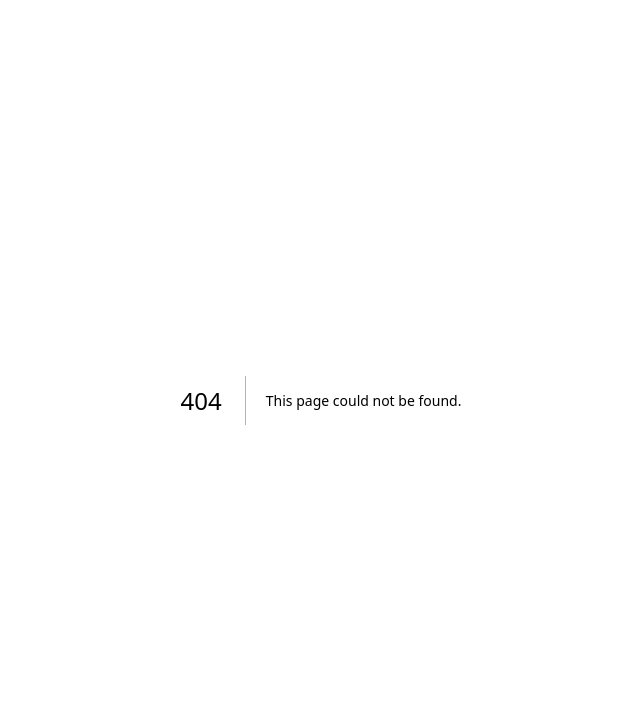
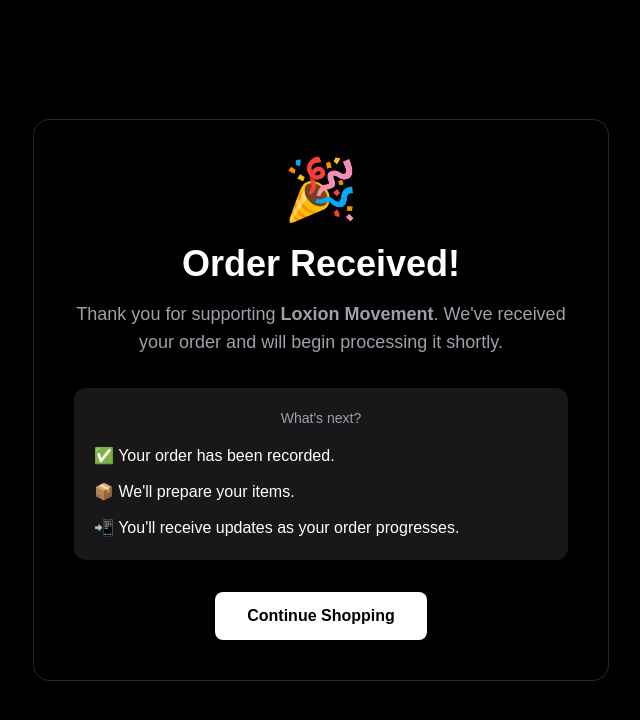
Before and after one commit to Salathiso/loxion-movement, a Next.js app: page /order-success in a window 1280 px wide. Before the commit this address had no page. Shown: the top 720 px of the page, without its empty margins (319-959 px from the left). Built offline with nearby package versions, Linux system fonts and the light colour scheme.

Commit message:
Milestone: Complete first end-to-end orderflow

```diff
--- a/app/checkout/page.tsx
+++ b/app/checkout/page.tsx
@@ -27,7 +27,7 @@
         `Order ${order.id} created successfully!`
       );
 
-      window.location.href = "/";
+      window.location.href = `/order-success`;
     } catch (error) {
       console.error(error);
       alert("Failed to create order.");
--- /dev/null
+++ b/app/order-success/page.tsx
@@ -0,0 +1,39 @@
+import Link from "next/link";
+
+export default function OrderSuccessPage() {
+  return (
+    <main className="min-h-screen flex items-center justify-center bg-black text-white p-8">
+      <div className="max-w-xl w-full text-center border border-zinc-800 rounded-2xl p-10">
+        <div className="text-6xl mb-6">🎉</div>
+
+        <h1 className="text-4xl font-black mb-4">
+          Order Received!
+        </h1>
+
+        <p className="text-zinc-400 text-lg mb-8">
+          Thank you for supporting <strong>Loxion Movement</strong>.
+          We've received your order and will begin processing it shortly.
+        </p>
+
+        <div className="bg-zinc-900 rounded-xl p-5 mb-8">
+          <p className="text-sm text-zinc-400">
+            What's next?
+          </p>
+
+          <ul className="mt-4 space-y-3 text-left">
+            <li>✅ Your order has been recorded.</li>
+            <li>📦 We'll prepare your items.</li>
+            <li>📲 You'll receive updates as your order progresses.</li>
+          </ul>
+        </div>
+
+        <Link
+          href="/"
+          className="inline-block bg-white text-black px-8 py-3 rounded-lg font-semibold hover:bg-zinc-200 transition"
+        >
+          Continue Shopping
+        </Link>
+      </div>
+    </main>
+  );
+}
```
